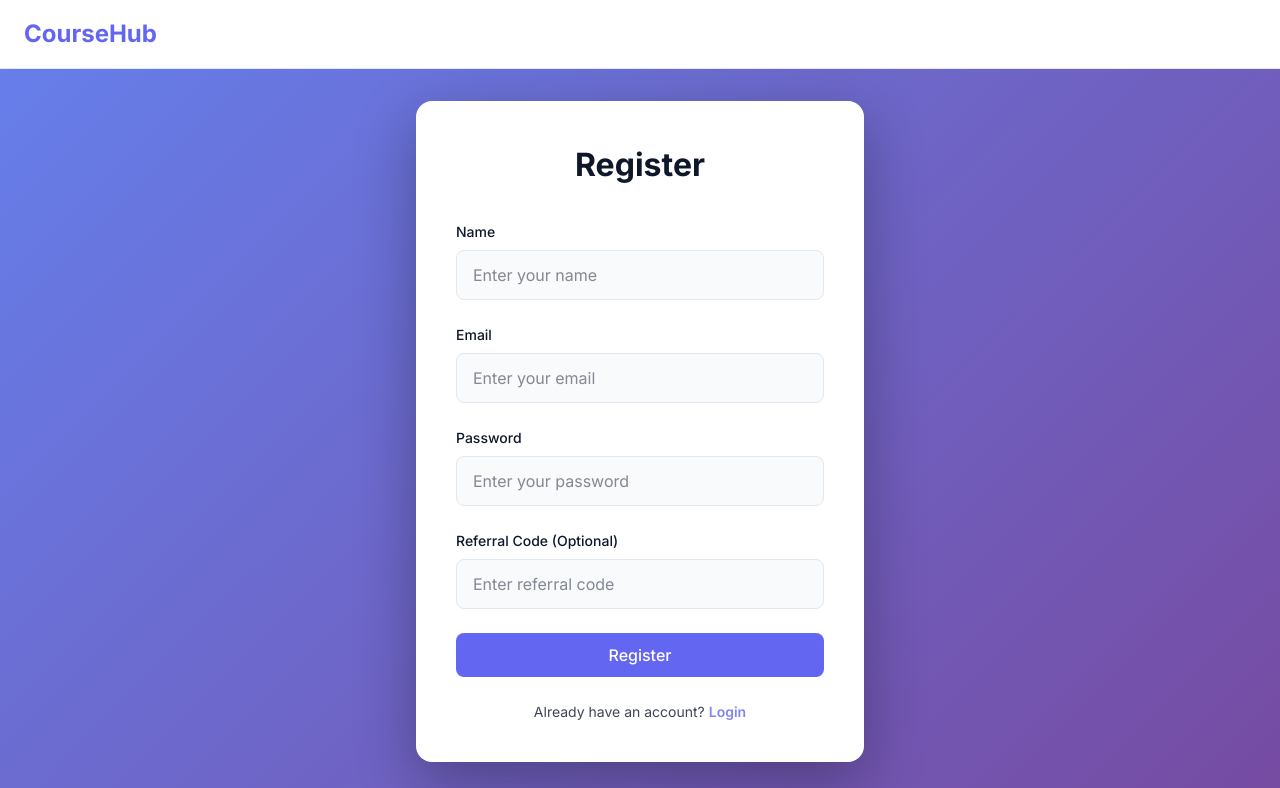
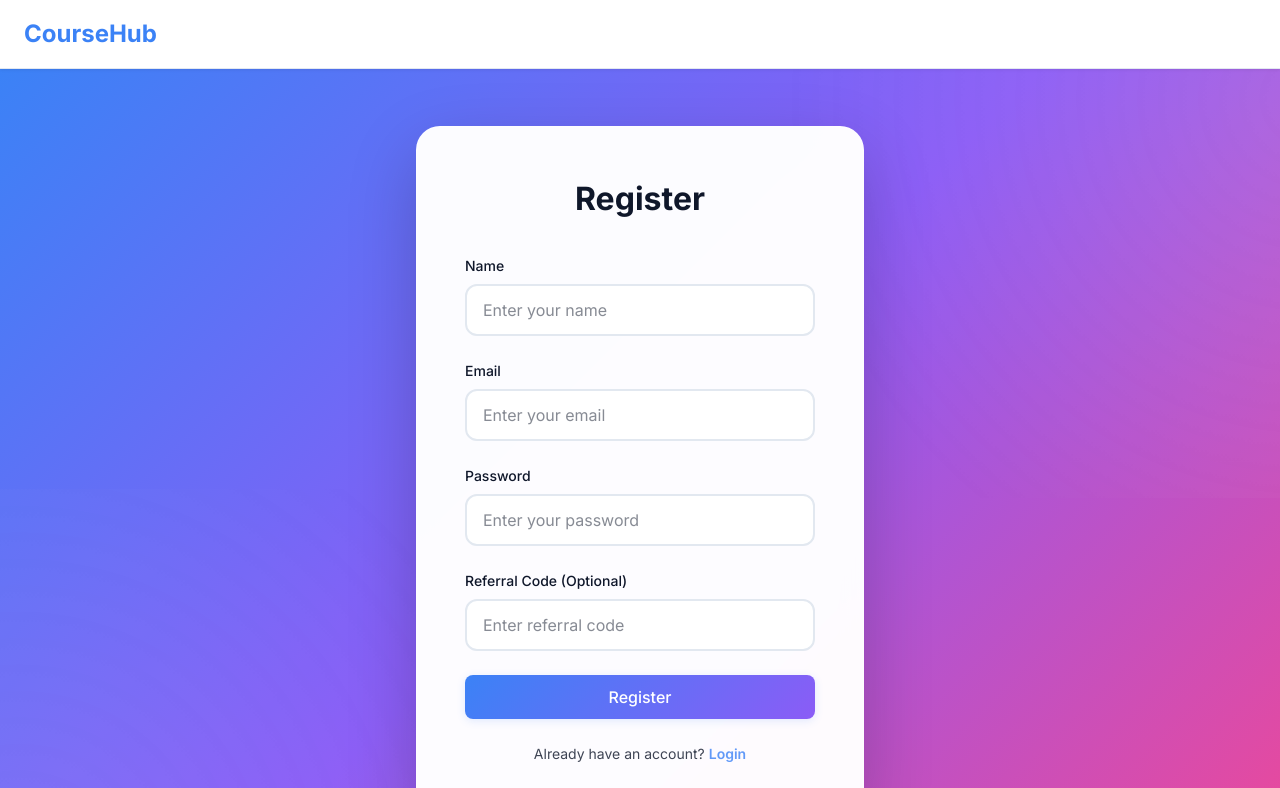
Before and after one commit to ayondev7/Referral-management-system, a Next.js app in the folder frontend/: page /register in a window 1280 px wide. Shown: the top 788 px of the page. Built offline with nearby package versions, Linux system fonts and the light colour scheme; no server answers.

Commit message:
feat: Update global styles and replace Home page with Login page

```diff
--- a/frontend/src/app/globals.css
+++ b/frontend/src/app/globals.css
@@ -1,22 +1,28 @@
 @import "tailwindcss";
 
 :root {
-  --primary: #6366f1;
-  --primary-dark: #4f46e5;
-  --primary-light: #818cf8;
-  --secondary: #ec4899;
+  --primary: #3b82f6;
+  --primary-dark: #2563eb;
+  --primary-light: #60a5fa;
+  --secondary: #f59e0b;
   --success: #10b981;
   --danger: #ef4444;
   --warning: #f59e0b;
-  --background: #ffffff;
+  --info: #06b6d4;
+  --purple: #a855f7;
+  --pink: #ec4899;
+  --background: #f8fafc;
   --foreground: #0f172a;
   --card-bg: #ffffff;
   --border: #e2e8f0;
-  --input-bg: #f8fafc;
-  --shadow: rgba(0, 0, 0, 0.1);
-  --gradient-blue: linear-gradient(135deg, #667eea 0%, #764ba2 100%);
+  --input-bg: #ffffff;
+  --shadow: rgba(0, 0, 0, 0.08);
+  --shadow-colored: rgba(59, 130, 246, 0.15);
+  --gradient-blue: linear-gradient(135deg, #3b82f6 0%, #8b5cf6 100%);
   --gradient-green: linear-gradient(135deg, #10b981 0%, #059669 100%);
-  --gradient-purple: linear-gradient(135deg, #a855f7 0%, #7c3aed 100%);
+  --gradient-purple: linear-gradient(135deg, #a855f7 0%, #ec4899 100%);
+  --gradient-orange: linear-gradient(135deg, #f59e0b 0%, #ef4444 100%);
+  --gradient-cyan: linear-gradient(135deg, #06b6d4 0%, #3b82f6 100%);
 }
 
 @theme inline {
@@ -29,16 +35,7 @@
   --font-sans: var(--font-inter);
 }
 
-@media (prefers-color-scheme: dark) {
-  :root {
-    --background: #0f172a;
-    --foreground: #f1f5f9;
-    --card-bg: #1e293b;
-    --border: #334155;
-    --input-bg: #1e293b;
-    --shadow: rgba(0, 0, 0, 0.3);
-  }
-}
+
 
 * {
   margin: 0;
@@ -70,14 +67,14 @@ body {
 }
 
 .header {
-  background: var(--card-bg);
+  background: rgba(255, 255, 255, 0.9);
   border-bottom: 1px solid var(--border);
   padding: 1rem 0;
   position: sticky;
   top: 0;
   z-index: 50;
-  backdrop-filter: blur(10px);
-  background: rgba(255, 255, 255, 0.8);
+  backdrop-filter: blur(12px);
+  box-shadow: 0 1px 3px var(--shadow);
 }
 
 .header-container {
@@ -180,25 +177,25 @@ body {
 }
 
 .btn-primary {
-  background: var(--primary);
+  background: var(--gradient-blue);
   color: white;
+  box-shadow: 0 2px 8px var(--shadow-colored);
 }
 
 .btn-primary:hover:not(:disabled) {
-  background: var(--primary-dark);
-  transform: translateY(-1px);
-  box-shadow: 0 4px 12px var(--shadow);
+  transform: translateY(-2px);
+  box-shadow: 0 6px 20px var(--shadow-colored);
 }
 
 .btn-secondary {
-  background: var(--secondary);
+  background: var(--gradient-orange);
   color: white;
+  box-shadow: 0 2px 8px rgba(245, 158, 11, 0.2);
 }
 
 .btn-secondary:hover:not(:disabled) {
-  background: #db2777;
-  transform: translateY(-1px);
-  box-shadow: 0 4px 12px var(--shadow);
+  transform: translateY(-2px);
+  box-shadow: 0 6px 20px rgba(245, 158, 11, 0.3);
 }
 
 .btn-outline {
@@ -241,15 +238,16 @@ body {
 .card {
   background: var(--card-bg);
   border: 1px solid var(--border);
-  border-radius: 0.75rem;
+  border-radius: 1rem;
   padding: 1.5rem;
-  box-shadow: 0 1px 3px var(--shadow);
+  box-shadow: 0 2px 8px var(--shadow);
   transition: all 0.3s;
 }
 
 .card-hover:hover {
-  transform: translateY(-4px);
-  box-shadow: 0 8px 24px var(--shadow);
+  transform: translateY(-6px);
+  box-shadow: 0 12px 32px rgba(0, 0, 0, 0.12);
+  border-color: rgba(59, 130, 246, 0.2);
 }
 
 .input-wrapper {
@@ -269,8 +267,8 @@ body {
   width: 100%;
   padding: 0.75rem 1rem;
   font-size: 1rem;
-  border: 1px solid var(--border);
-  border-radius: 0.5rem;
+  border: 2px solid var(--border);
+  border-radius: 0.75rem;
   background: var(--input-bg);
   color: var(--foreground);
   transition: all 0.2s;
@@ -280,7 +278,8 @@ body {
 
 .input:focus {
   border-color: var(--primary);
-  box-shadow: 0 0 0 3px rgba(99, 102, 241, 0.1);
+  box-shadow: 0 0 0 4px rgba(59, 130, 246, 0.1);
+  background: #ffffff;
 }
 
 .input-error {
@@ -326,27 +325,64 @@ body {
 }
 
 .auth-page {
-  min-height: calc(100vh - 140px);
+  min-height: 100vh;
   display: flex;
   align-items: center;
   justify-content: center;
   padding: 2rem 1rem;
-  background: linear-gradient(135deg, #667eea 0%, #764ba2 100%);
+  background: linear-gradient(135deg, #3b82f6 0%, #8b5cf6 50%, #ec4899 100%);
+  position: relative;
+  overflow: hidden;
+}
+
+.auth-page::before {
+  content: '';
+  position: absolute;
+  top: -50%;
+  right: -50%;
+  width: 100%;
+  height: 100%;
+  background: radial-gradient(circle, rgba(255, 255, 255, 0.1) 0%, transparent 70%);
+  animation: float 20s ease-in-out infinite;
+}
+
+.auth-page::after {
+  content: '';
+  position: absolute;
+  bottom: -50%;
+  left: -50%;
+  width: 100%;
+  height: 100%;
+  background: radial-gradient(circle, rgba(255, 255, 255, 0.08) 0%, transparent 70%);
+  animation: float 25s ease-in-out infinite reverse;
+}
+
+@keyframes float {
+  0%, 100% {
+    transform: translate(0, 0);
+  }
+  50% {
+    transform: translate(50px, 50px);
+  }
 }
 
 .auth-container {
   width: 100%;
   max-width: 28rem;
+  position: relative;
+  z-index: 1;
 }
 
 .auth-form {
-  background: var(--card-bg);
-  padding: 2.5rem;
-  border-radius: 1rem;
-  box-shadow: 0 20px 60px rgba(0, 0, 0, 0.3);
+  background: rgba(255, 255, 255, 0.98);
+  padding: 3rem;
+  border-radius: 1.5rem;
+  box-shadow: 0 25px 70px rgba(0, 0, 0, 0.2);
   display: flex;
   flex-direction: column;
   gap: 1.5rem;
+  backdrop-filter: blur(10px);
+  border: 1px solid rgba(255, 255, 255, 0.3);
 }
 
 .auth-title {
@@ -381,7 +417,7 @@ body {
 .dashboard-page {
   min-height: calc(100vh - 140px);
   padding: 2rem 1rem;
-  background: var(--input-bg);
+  background: linear-gradient(to bottom, #f0f9ff 0%, #f8fafc 100%);
 }
 
 .dashboard-container {
@@ -429,6 +465,7 @@ body {
 .stats-card {
   position: relative;
   overflow: hidden;
+  border-width: 2px;
 }
 
 .stats-card::before {
@@ -438,16 +475,28 @@ body {
   left: 0;
   right: 0;
   bottom: 0;
-  opacity: 0.1;
+  opacity: 0.08;
   z-index: 0;
 }
 
+.gradient-blue {
+  border-color: rgba(59, 130, 246, 0.3);
+}
+
 .gradient-blue::before {
-  background: var(--gradient-blue);
+  background: var(--gradient-cyan);
+}
+
+.gradient-green {
+  border-color: rgba(16, 185, 129, 0.3);
 }
 
 .gradient-green::before {
   background: var(--gradient-green);
+}
+
+.gradient-purple {
+  border-color: rgba(168, 85, 247, 0.3);
 }
 
 .gradient-purple::before {
@@ -543,16 +592,17 @@ body {
   display: flex;
   justify-content: space-between;
   align-items: center;
-  padding: 1rem;
-  border: 1px solid var(--border);
-  border-radius: 0.5rem;
-  background: var(--input-bg);
-  transition: all 0.2s;
+  padding: 1.25rem;
+  border: 2px solid var(--border);
+  border-radius: 0.75rem;
+  background: var(--card-bg);
+  transition: all 0.3s;
 }
 
 .course-item:hover {
-  transform: translateX(4px);
-  box-shadow: 0 4px 12px var(--shadow);
+  transform: translateX(6px);
+  box-shadow: 0 6px 20px var(--shadow-colored);
+  border-color: var(--primary);
 }
 
 .course-info {
--- a/frontend/src/app/login/page.tsx
+++ /dev/null
@@ -1,14 +0,0 @@
-'use client';
-
-import React from 'react';
-import { LoginForm } from '@components/auth/LoginForm';
-
-export default function LoginPage() {
-  return (
-    <div className="auth-page">
-      <div className="auth-container">
-        <LoginForm />
-      </div>
-    </div>
-  );
-}
--- a/frontend/src/app/page.tsx
+++ b/frontend/src/app/page.tsx
@@ -1,103 +1,14 @@
-import Image from "next/image";
+'use client';
+
+import React from 'react';
+import { LoginForm } from '@components/auth/LoginForm';
 
 export default function Home() {
   return (
-    <div className="font-sans grid grid-rows-[20px_1fr_20px] items-center justify-items-center min-h-screen p-8 pb-20 gap-16 sm:p-20">
-      <main className="flex flex-col gap-[32px] row-start-2 items-center sm:items-start">
-        <Image
-          className="dark:invert"
-          src="/next.svg"
-          alt="Next.js logo"
-          width={180}
-          height={38}
-          priority
-        />
-        <ol className="font-mono list-inside list-decimal text-sm/6 text-center sm:text-left">
-          <li className="mb-2 tracking-[-.01em]">
-            Get started by editing{" "}
-            <code className="bg-black/[.05] dark:bg-white/[.06] font-mono font-semibold px-1 py-0.5 rounded">
-              src/app/page.tsx
-            </code>
-            .
-          </li>
-          <li className="tracking-[-.01em]">
-            Save and see your changes instantly.
-          </li>
-        </ol>
-
-        <div className="flex gap-4 items-center flex-col sm:flex-row">
-          <a
-            className="rounded-full border border-solid border-transparent transition-colors flex items-center justify-center bg-foreground text-background gap-2 hover:bg-[#383838] dark:hover:bg-[#ccc] font-medium text-sm sm:text-base h-10 sm:h-12 px-4 sm:px-5 sm:w-auto"
-            href="https://vercel.com/new?utm_source=create-next-app&utm_medium=appdir-template-tw&utm_campaign=create-next-app"
-            target="_blank"
-            rel="noopener noreferrer"
-          >
-            <Image
-              className="dark:invert"
-              src="/vercel.svg"
-              alt="Vercel logomark"
-              width={20}
-              height={20}
-            />
-            Deploy now
-          </a>
-          <a
-            className="rounded-full border border-solid border-black/[.08] dark:border-white/[.145] transition-colors flex items-center justify-center hover:bg-[#f2f2f2] dark:hover:bg-[#1a1a1a] hover:border-transparent font-medium text-sm sm:text-base h-10 sm:h-12 px-4 sm:px-5 w-full sm:w-auto md:w-[158px]"
-            href="https://nextjs.org/docs?utm_source=create-next-app&utm_medium=appdir-template-tw&utm_campaign=create-next-app"
-            target="_blank"
-            rel="noopener noreferrer"
-          >
-            Read our docs
-          </a>
-        </div>
-      </main>
-      <footer className="row-start-3 flex gap-[24px] flex-wrap items-center justify-center">
-        <a
-          className="flex items-center gap-2 hover:underline hover:underline-offset-4"
-          href="https://nextjs.org/learn?utm_source=create-next-app&utm_medium=appdir-template-tw&utm_campaign=create-next-app"
-          target="_blank"
-          rel="noopener noreferrer"
-        >
-          <Image
-            aria-hidden
-            src="/file.svg"
-            alt="File icon"
-            width={16}
-            height={16}
-          />
-          Learn
-        </a>
-        <a
-          className="flex items-center gap-2 hover:underline hover:underline-offset-4"
-          href="https://vercel.com/templates?framework=next.js&utm_source=create-next-app&utm_medium=appdir-template-tw&utm_campaign=create-next-app"
-          target="_blank"
-          rel="noopener noreferrer"
-        >
-          <Image
-            aria-hidden
-            src="/window.svg"
-            alt="Window icon"
-            width={16}
-            height={16}
-          />
-          Examples
-        </a>
-        <a
-          className="flex items-center gap-2 hover:underline hover:underline-offset-4"
-          href="https://nextjs.org?utm_source=create-next-app&utm_medium=appdir-template-tw&utm_campaign=create-next-app"
-          target="_blank"
-          rel="noopener noreferrer"
-        >
-          <Image
-            aria-hidden
-            src="/globe.svg"
-            alt="Globe icon"
-            width={16}
-            height={16}
-          />
-          Go to nextjs.org →
-        </a>
-      </footer>
+    <div className="auth-page">
+      <div className="auth-container">
+        <LoginForm />
+      </div>
     </div>
   );
 }
```
